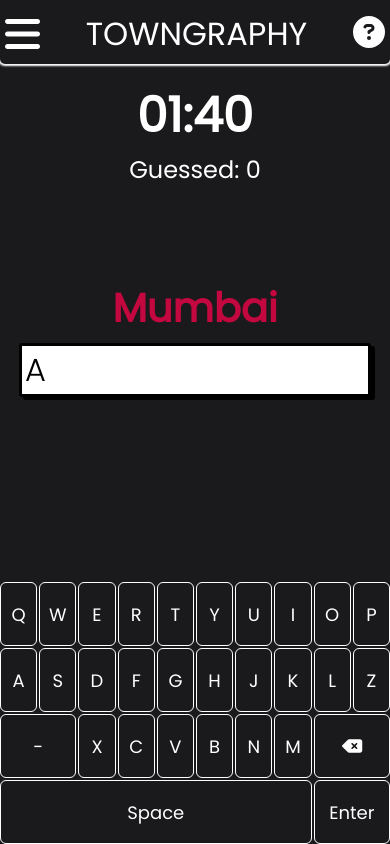
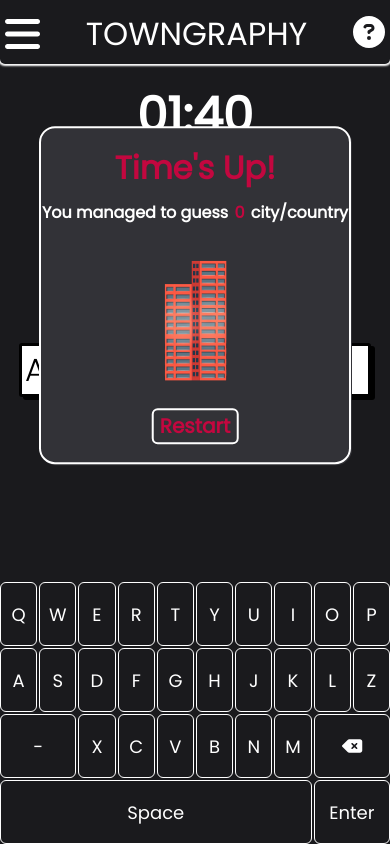
Before and after one commit to nickgabriadze/Towngraphy, a React (Create React App) app: page / in a window 390 px wide. Built offline with nearby package versions, Linux system fonts and the light colour scheme.

Commit message:
made building image a bit responsive

```diff
--- a/src/App/App.jsx
+++ b/src/App/App.jsx
@@ -23,7 +23,7 @@ function App() {
       {
         randomCity: generatedCity, nextCity: nextCity,
         message: '', guessed: 0, started: false, usedCities: [],
-        minutes: 1, seconds: 40, gameOver: false, enterCounter: 0, wrongAnswer: ''
+        minutes: 1, seconds: 40, gameOver: true, enterCounter: 0, wrongAnswer: ''
       });
 
   useEffect(() => {
--- a/src/Components/GameOverPopUp/popUp.css
+++ b/src/Components/GameOverPopUp/popUp.css
@@ -80,6 +80,28 @@
     }
 
 }
+@media screen and (max-width: 480px) and (min-height: 650px){
+    #building-img{
+        width: 50%;
+        height: 50%;
+        margin-top: 12px;
+    }
+}
+@media screen and (max-width: 320px) and (min-height: 650px){
+    #building-img{
+        width: 50%;
+        height: 60%;
+        margin-top: 12px;
+        padding-top: 20px;
+    }
+}
+
+@media screen and (max-height: 550px){
+        #building-img{
+            width: 50%;
+            height: 30%;
+        }
+    }
 
 @media screen and (min-height: 800px) and (min-width: 1000px) {
 
--- a/src/Components/GameOverPopUp/popUp.jsx
+++ b/src/Components/GameOverPopUp/popUp.jsx
@@ -28,7 +28,10 @@ export function PopUp({guessed, dispatch}) {
         animate={{opacity:[0.1, 0.3, 0.5, 0.8, 1]}} id="popUp-box">
             <p id="times-up">Time's Up!</p>
             <h4 id="guessed-number">You managed to guess {number} {numberOfCities}</h4>
-            <img id="building-img"src={twoBuilding}alt="Two buildings placed next to each other"></img>
+            <img id="building-img"src={twoBuilding} objectfit="fill"
+        layout="fill"
+        quality={100}
+            alt="Two buildings placed next to each other"></img>
             <button id='restart' onClick={()=>dispatch({type:"RESTART"})}>Restart</button>
         </motion.div>
 
--- a/src/Utils/reducer.js
+++ b/src/Utils/reducer.js
@@ -131,7 +131,7 @@ export function reducer(state, { type, char }) {
             if (state.minutes === 0 & state.seconds === 0) {
                 return ({
                     ...state,
-                    message: 'OVER!',
+                    message: '',
                     started: false,
                     gameOver: true,
                     nextCity: '',
```
